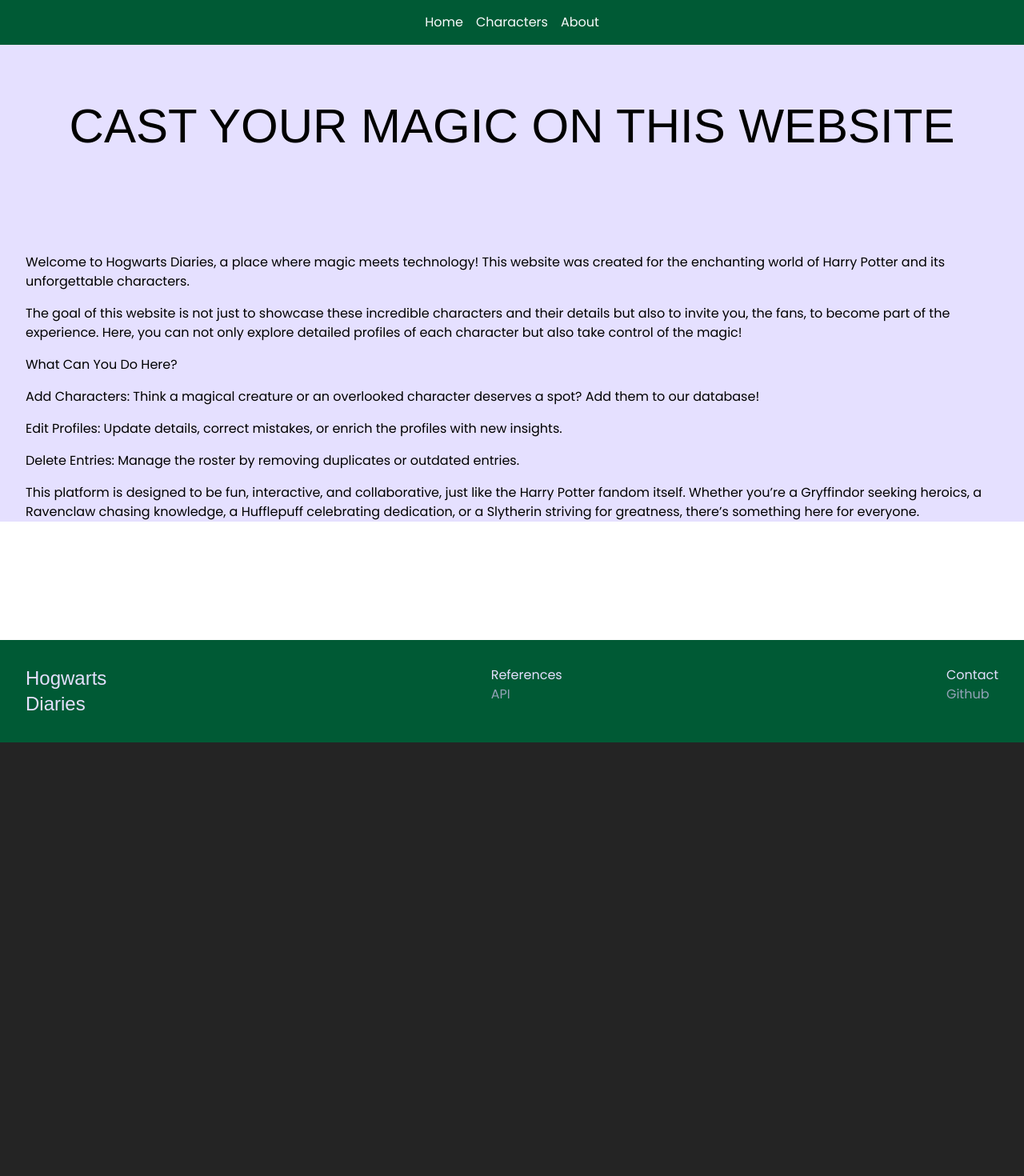
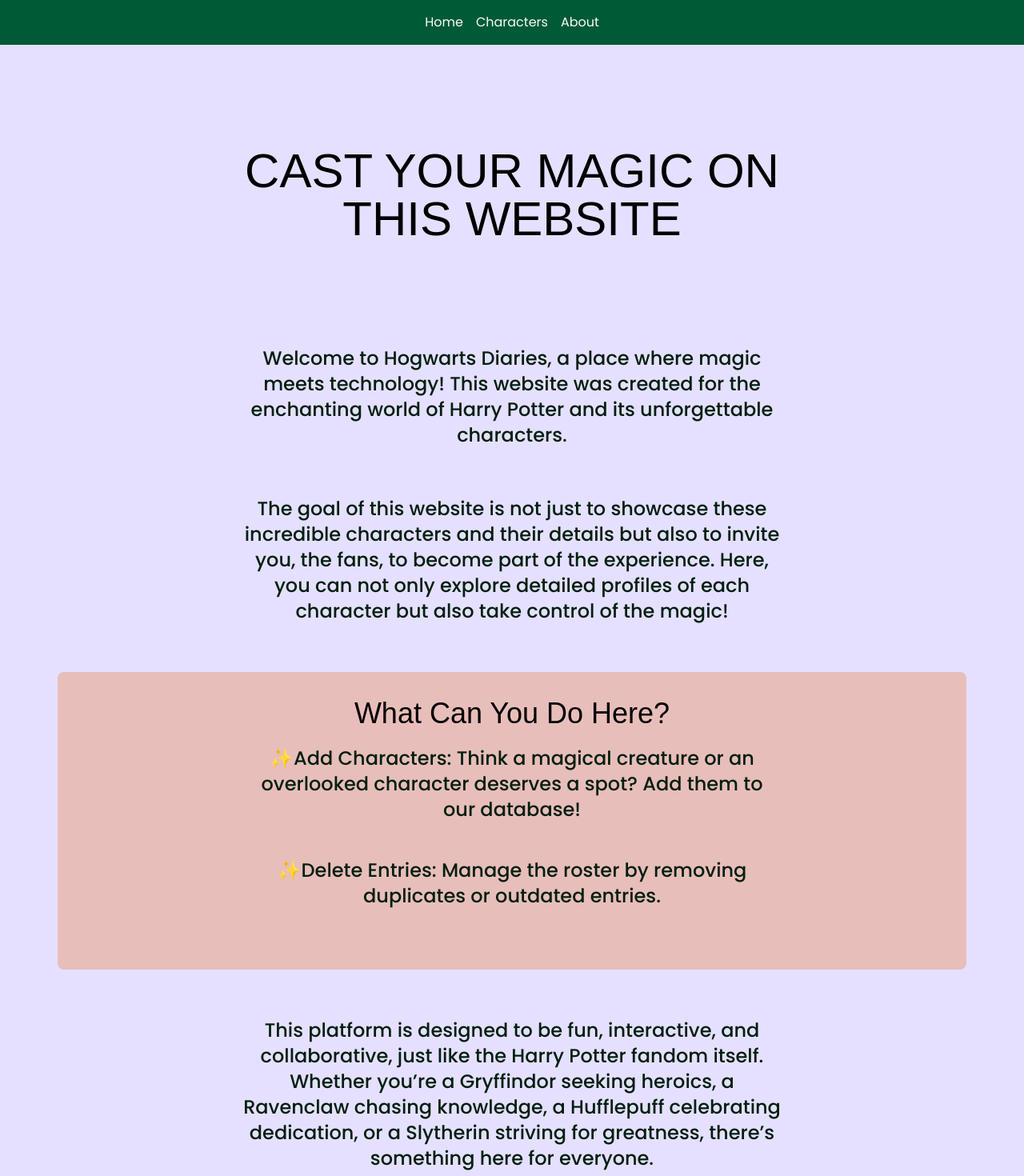
Before and after one commit to ngrwisnu/hogwarts-diaries, a React (Vite) app: page /about in a window 1280 px wide. Shown: the top 1470 px of the page at 80% size. Before the commit the page ends 928 px from the top, so only its background shows below. Built offline with nearby package versions, Linux system fonts and the light colour scheme; a web font is replaced by a local one.

Commit message:
update the ui layout; update about page

```diff
--- /dev/null
+++ b/src/components/Container.tsx
@@ -0,0 +1,18 @@
+import { cn } from "@/lib/utils";
+import { ReactNode } from "react";
+
+const Container = ({
+  children,
+  classname,
+}: {
+  children: ReactNode;
+  classname?: string;
+}) => {
+  return (
+    <div className={cn("mx-auto w-full max-w-[1200px] px-8", classname)}>
+      {children}
+    </div>
+  );
+};
+
+export default Container;
--- a/src/components/Footer.tsx
+++ b/src/components/Footer.tsx
@@ -2,7 +2,7 @@
 
 const Footer = () => {
   return (
-    <div className="flex min-w-full justify-between bg-castleton-900 px-8 py-8 text-lavender-100">
+    <div className="flex h-auto min-w-full justify-between bg-castleton-900 px-8 py-8 text-lavender-100">
       <h6 className="text-2xl">
         Hogwarts <br /> Diaries
       </h6>
--- a/src/components/Header.tsx
+++ b/src/components/Header.tsx
@@ -2,7 +2,7 @@
 
 const Header = () => {
   return (
-    <header className="text-slate-50 fixed left-0 right-0 top-0 z-[9999] h-14 bg-castleton-900 py-2">
+    <header className="left-0 right-0 top-0 z-[9999] h-14 bg-castleton-900 py-2 text-slate-50">
       <nav className="flex h-full w-full items-center justify-center space-x-4 px-8">
         <NavLink to="/">Home</NavLink>
         <NavLink to="/characters">Characters</NavLink>
--- /dev/null
+++ b/src/components/about/AboutDescription.tsx
@@ -0,0 +1,11 @@
+import { ReactNode } from "react";
+
+const AboutDescription = ({ children }: { children: ReactNode }) => {
+  return (
+    <div className="text-castleton-950 flex w-full justify-center text-center text-xl font-medium sm:mb-11 sm:text-2xl">
+      {children}
+    </div>
+  );
+};
+
+export default AboutDescription;
--- a/src/components/CharacterCard.tsx
+++ b/src/components/characters/CharacterCard.tsx
@@ -1,5 +1,5 @@
 import { Trash } from "lucide-react";
-import { Card, CardDescription, CardFooter } from "./ui/card";
+import { Card, CardDescription, CardFooter } from "../ui/card";
 import { Link } from "react-router";
 import { Character } from "@/models/character";
 
--- a/src/index.css
+++ b/src/index.css
@@ -15,6 +15,12 @@
   text-rendering: optimizeLegibility;
   -webkit-font-smoothing: antialiased;
   -moz-osx-font-smoothing: grayscale;
+}
+
+* {
+  margin: 0;
+  padding: 0;
+  box-sizing: border-box;
 }
 
 body {
--- a/src/layouts/RootLayout.tsx
+++ b/src/layouts/RootLayout.tsx
@@ -4,13 +4,13 @@
 
 const RootLayout = () => {
   return (
-    <>
+    <div className="grid grid-rows-[auto_minmax(100vh,_1fr)_auto]">
       <Header />
-      <main className="min-h-screen">
+      <main className="w-full">
         <Outlet />
       </main>
       <Footer />
-    </>
+    </div>
   );
 };
 
--- a/src/pages/About.tsx
+++ b/src/pages/About.tsx
@@ -1,47 +1,64 @@
+import Container from "@/components/Container";
 import Hero from "../components/Hero";
+import AboutDescription from "@/components/about/AboutDescription";
 
 const About = () => {
   return (
-    <>
-      <Hero classname="bg-lavender-100">
-        <h1 className="px-8 text-center text-6xl uppercase">
+    <div className="flex min-h-screen flex-col bg-lavender-100">
+      <Hero>
+        <Container classname="md:flex md:justify-center md:items-center">
+          <h1 className="text-center text-2xl uppercase sm:text-4xl md:max-w-[60%] lg:text-6xl">
             Cast Your Magic on this Website
           </h1>
+        </Container>
       </Hero>
-      <div className="flex flex-col gap-4 bg-lavender-100 px-8">
-        <p>
+      <div>
+        <Container classname="flex flex-col gap-4">
+          <AboutDescription>
+            <p className="max-w-[60%]">
               Welcome to Hogwarts Diaries, a place where magic meets technology!
-          This website was created for the enchanting world of Harry Potter and
-          its unforgettable characters.
+              This website was created for the enchanting world of Harry Potter
+              and its unforgettable characters.
             </p>
-        <p>
+          </AboutDescription>
+          <AboutDescription>
+            <p className="max-w-[60%]">
               The goal of this website is not just to showcase these incredible
               characters and their details but also to invite you, the fans, to
-          become part of the experience. Here, you can not only explore detailed
-          profiles of each character but also take control of the magic!
+              become part of the experience. Here, you can not only explore
+              detailed profiles of each character but also take control of the
+              magic!
             </p>
-        <p>What Can You Do Here?</p>
-        <p>
-          Add Characters: Think a magical creature or an overlooked character
-          deserves a spot? Add them to our database!
+          </AboutDescription>
+          <div className="w-full rounded-lg bg-[#e8beba] p-8 sm:mb-11">
+            <h2 className="mb-5 w-full text-center text-4xl font-medium">
+              What Can You Do Here?
+            </h2>
+            <AboutDescription>
+              <p className="max-w-[60%]">
+                ✨Add Characters: Think a magical creature or an overlooked
+                character deserves a spot? Add them to our database!
               </p>
-        <p>
-          Edit Profiles: Update details, correct mistakes, or enrich the
-          profiles with new insights.
+            </AboutDescription>
+            <AboutDescription>
+              <p className="max-w-[60%]">
+                ✨Delete Entries: Manage the roster by removing duplicates or
+                outdated entries.
               </p>
-        <p>
-          Delete Entries: Manage the roster by removing duplicates or outdated
-          entries.
+            </AboutDescription>
+          </div>
+          <AboutDescription>
+            <p className="max-w-[60%]">
+              This platform is designed to be fun, interactive, and
+              collaborative, just like the Harry Potter fandom itself. Whether
+              you’re a Gryffindor seeking heroics, a Ravenclaw chasing
+              knowledge, a Hufflepuff celebrating dedication, or a Slytherin
+              striving for greatness, there’s something here for everyone.
             </p>
-        <p>
-          This platform is designed to be fun, interactive, and collaborative,
-          just like the Harry Potter fandom itself. Whether you’re a Gryffindor
-          seeking heroics, a Ravenclaw chasing knowledge, a Hufflepuff
-          celebrating dedication, or a Slytherin striving for greatness, there’s
-          something here for everyone.
-        </p>
+          </AboutDescription>
+        </Container>
       </div>
-    </>
+    </div>
   );
 };
 
--- a/src/pages/Characters.tsx
+++ b/src/pages/Characters.tsx
@@ -1,17 +1,22 @@
 import { Search } from "lucide-react";
 import Hero from "../components/Hero";
 import { Input } from "@/components/ui/input";
-import CharacterCard from "@/components/CharacterCard";
+import CharacterCard from "@/components/characters/CharacterCard";
 import dummy from "@/data/dummy.json";
-import NewCharacterForm from "@/components/NewCharacterForm";
+import NewCharacterForm from "@/components/characters/NewCharacterForm";
+import Container from "@/components/Container";
 
 const Characters = () => {
   return (
-    <>
-      <Hero classname="bg-lavender-300">
-        <h1 className="px-8 text-center text-6xl uppercase">All Characters</h1>
+    <div className="min-h-screen bg-lavender-300">
+      <Hero>
+        <Container classname="md:flex md:justify-center md:items-center">
+          <h1 className="text-center text-2xl uppercase sm:text-4xl md:max-w-[60%] lg:text-6xl">
+            All Characters
+          </h1>
+        </Container>
       </Hero>
-      <section className="bg-lavender-300 pb-14">
+      <section className="pb-14">
         <div
           id="action-wrapper"
           className="flex w-full items-center justify-center gap-4 py-4"
@@ -28,7 +33,7 @@
           ))}
         </div>
       </section>
-    </>
+    </div>
   );
 };
 
--- a/tailwind.config.js
+++ b/tailwind.config.js
@@ -11,6 +11,7 @@
         },
         castleton: {
           900: "#005a35",
+          950: "#001F10",
         },
         background: "hsl(var(--background))",
         foreground: "hsl(var(--foreground))",
```
Also changed, not shown: src/components/characters/NewCharacterForm.tsx (renamed from src/components/NewCharacterForm.tsx, +4 -4 lines). Lines whose indentation alone changed are shown as unchanged.
